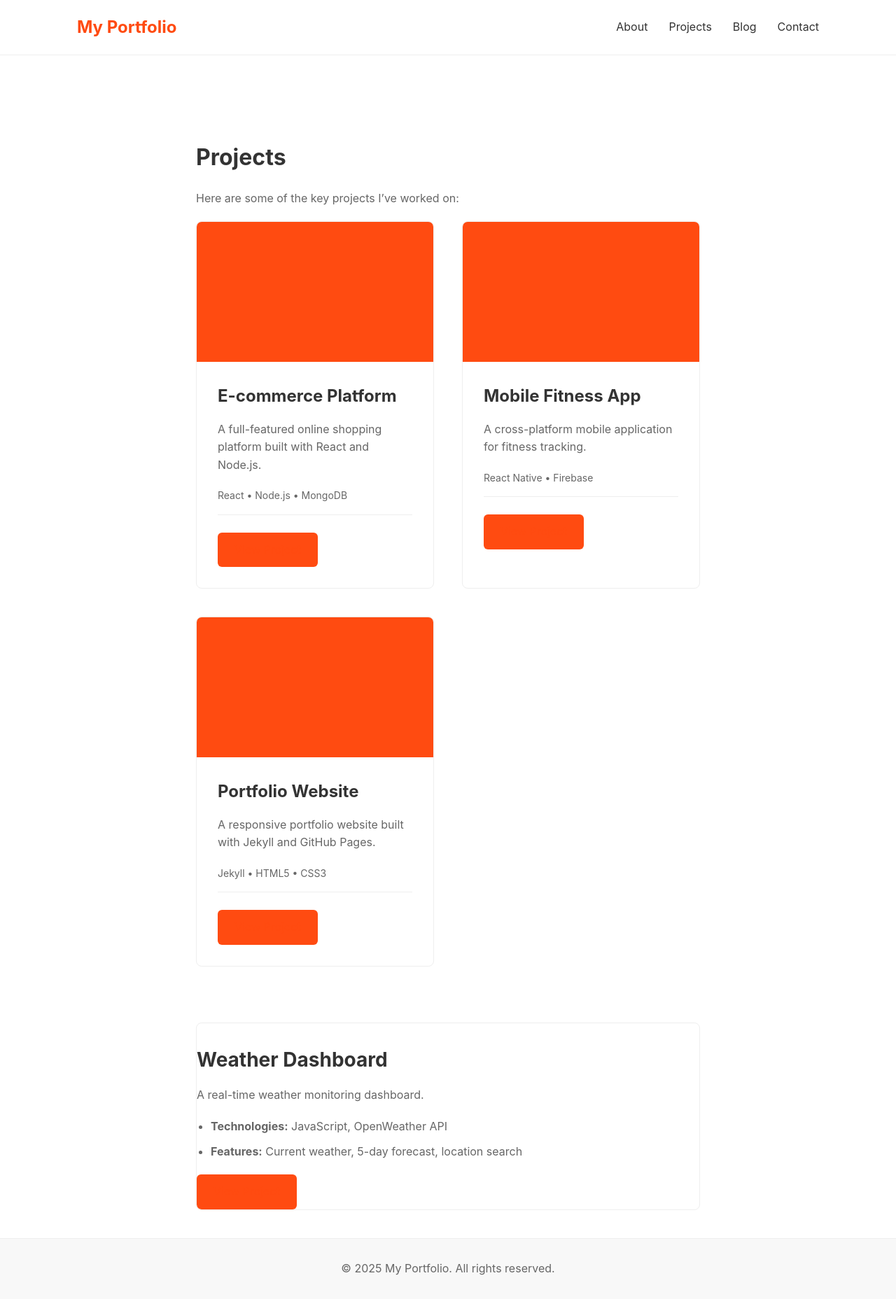
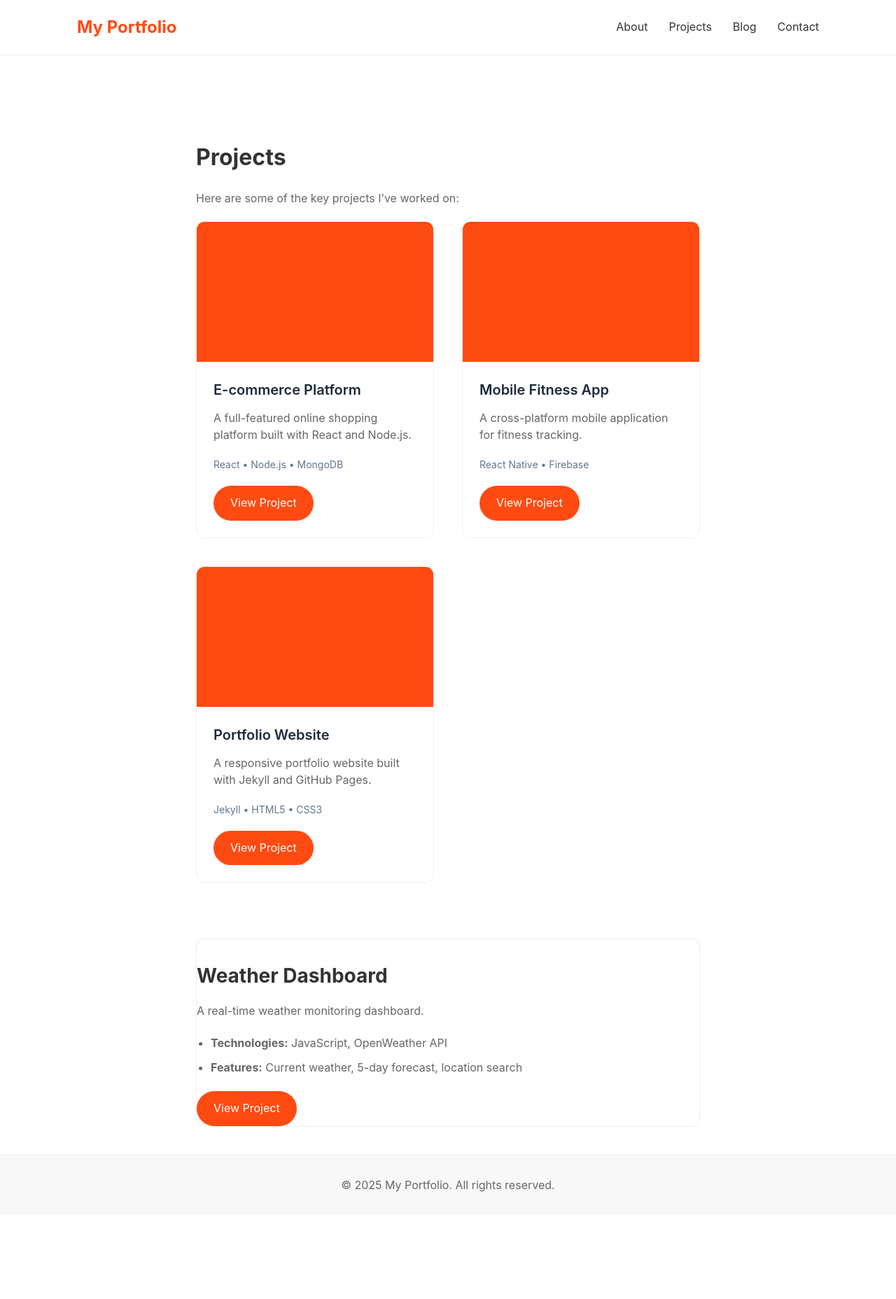
Before and after one commit to lhxen/assign1, a Jekyll site: the page built from projects.md, in a window 1280 px wide. Shown: the whole page at 70% size. Built offline with Jekyll 4.4.1, drawn with Linux system fonts in a browser that asks for light colours; after the commit the page ends 1736 px from its top, so only the background shows below that.

Commit message:
Fixed button text colors and improved expertise section layout

```diff
--- a/assets/css/main.css
+++ b/assets/css/main.css
@@ -69,8 +69,9 @@ body {
 .section-title {
     font-size: 32px;
     margin-bottom: 40px;
-    color: #333;
+    color: #1e293b;
     text-align: center;
+    font-weight: 600;
 }
 
 /* Project Cards */
@@ -83,10 +84,9 @@ body {
 
 .project-card {
     background: #fff;
+    border-radius: 12px;
+    overflow: hidden;
     border: 1px solid #eee;
-    border-radius: 8px;
-    overflow: hidden;
-    transition: transform 0.2s ease;
 }
 
 .project-card:hover {
@@ -99,67 +99,80 @@ body {
 }
 
 .project-content {
-    padding: 30px;
+    padding: 24px;
 }
 
 .project-content h3 {
-    font-size: 24px;
-    margin-bottom: 15px;
-    color: #333;
+    font-size: 20px;
+    margin-bottom: 12px;
+    color: #1e293b;
+    font-weight: 600;
 }
 
 .project-content p {
-    color: #666;
-    margin-bottom: 20px;
-    line-height: 1.6;
+    color: #64748b;
+    margin-bottom: 12px;
+    line-height: 1.5;
 }
 
 .project-content .tech {
-    color: #666;
+    color: #64748b;
     font-size: 14px;
-    margin-bottom: 25px;
-    padding-bottom: 15px;
-    border-bottom: 1px solid #eee;
+    margin-bottom: 20px;
 }
 
-.button {
+/* Button Styles */
+.button,
+.learn-more {
     display: inline-block;
     padding: 12px 24px;
     background: #ff4b11;
-    color: white;
+    color: #fff !important;
     text-decoration: none;
-    border-radius: 6px;
+    border-radius: 25px;
     font-size: 16px;
     transition: background 0.2s ease;
+    border: none;
 }
 
-.button:hover {
+.button:hover,
+.learn-more:hover {
     background: #e63900;
+    color: #fff !important;
+    text-decoration: none;
 }
 
 /* Expertise Section */
 .expertise-grid {
     display: grid;
-    grid-template-columns: repeat(auto-fit, minmax(300px, 1fr));
-    gap: 40px;
-    margin-top: 20px;
+    grid-template-columns: repeat(3, 1fr);
+    gap: 60px;
+    margin-top: 40px;
 }
 
 .expertise-item {
-    padding: 30px;
-    background: #f8f8f8;
-    border-radius: 8px;
+    text-align: left;
+    padding: 0;
+    background: transparent;
+}
+
+.expertise-icon {
+    font-size: 24px;
+    margin-bottom: 20px;
+    color: #333;
 }
 
 .expertise-item h3 {
-    font-size: 24px;
+    font-size: 20px;
     margin-bottom: 15px;
-    color: #333;
+    color: #1e293b;
+    font-weight: 600;
 }
 
 .expertise-item p {
-    color: #666;
+    color: #64748b;
     line-height: 1.6;
+    font-size: 16px;
 }
 
 /* Contact Section */
```
Also changed, not shown: index.html (+8 -5 lines).
